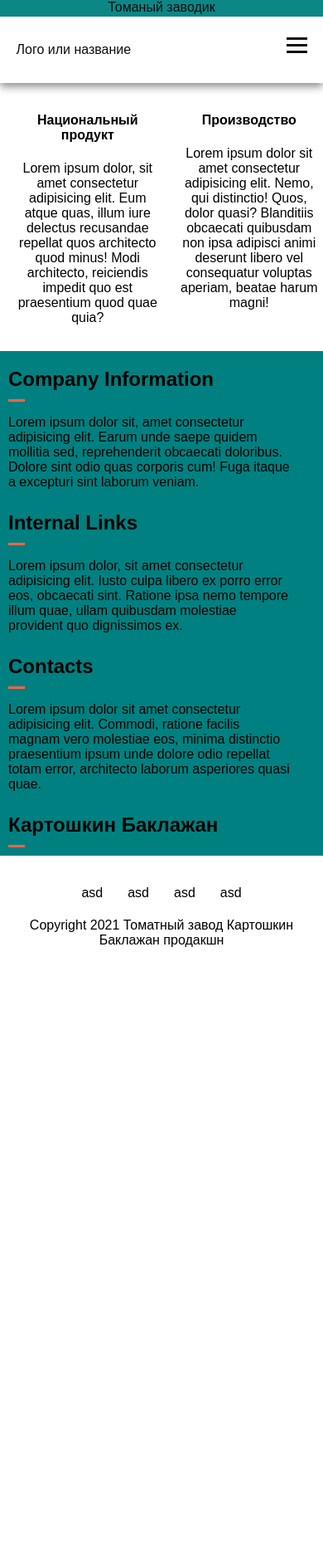
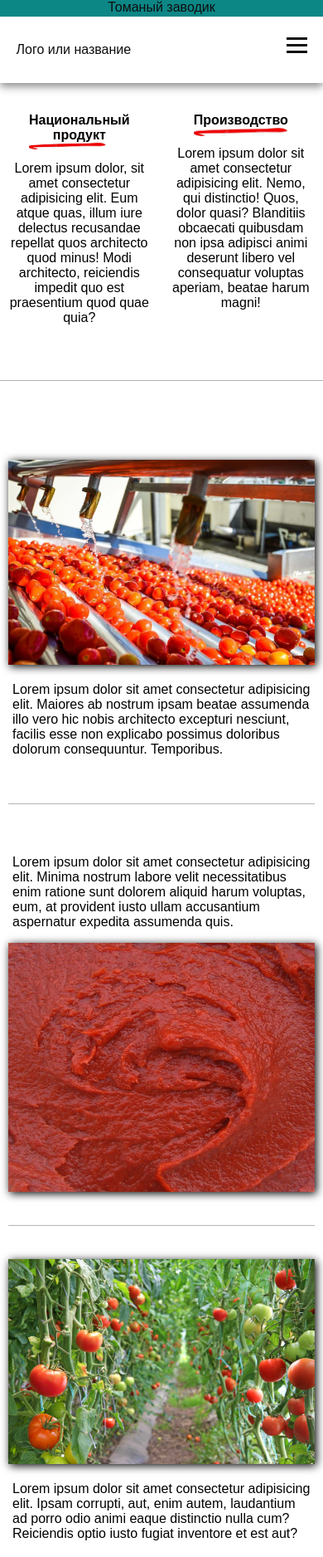
Before and after one commit to JkeeZander/tomato, a website: page public/index.html in a window 390 px wide. Shown: the top 1876 px of the page at 83% size. Before the commit the page ends 1157 px from the top, so only its background shows below. Drawn offline with Linux system fonts and the light colour scheme.

Commit message:
second commit

```diff
--- a/public/index.html
+++ b/public/index.html
@@ -40,12 +40,16 @@
     </nav>
     <main class="main-content">
       <div class="intro">
-        <div class="intro__container"></div>
+        <div class="intro__container">
+          <div class="intro__info"></div>
+        </div>
       </div>
       <div class="quality">
         <div class="quality__container">
           <div class="quality__info">
-            <h4 class="quality__info__header">Национальный продукт</h4>
+            <h4 class="quality__info__header">
+              <span>Национальный продукт</span>
+            </h4>
             <p class="quality__info__paragraph">
               Lorem ipsum dolor, sit amet consectetur adipisicing elit. Eum
               atque quas, illum iure delectus recusandae repellat quos
@@ -54,7 +58,7 @@
             </p>
           </div>
           <div class="quality__info">
-            <h4 class="quality__info__header">Производство</h4>
+            <h4 class="quality__info__header"><span>Производство</span></h4>
             <p class="quality__info__paragraph">
               Lorem ipsum dolor sit amet consectetur adipisicing elit. Nemo, qui
               distinctio! Quos, dolor quasi? Blanditiis obcaecati quibusdam non
@@ -64,11 +68,53 @@
           </div>
         </div>
       </div>
+
       <section class="info">
         <div class="info__container">
-          <div class="info__element"></div>
-          <div class="info__element"></div>
-          <div class="info__element"></div>
+          <div class="info__element">
+            <img src="imgs/tomato_water.jpg" alt="" class="info__image" />
+            <div class="info__text">
+              <h4 class="info__header"></h4>
+              <p class="info__paragraph">
+                Lorem ipsum dolor sit amet consectetur adipisicing elit. Maiores
+                ab nostrum ipsam beatae assumenda illo vero hic nobis architecto
+                excepturi nesciunt, facilis esse non explicabo possimus
+                doloribus dolorum consequuntur. Temporibus.
+              </p>
+            </div>
+          </div>
+          <div class="info__element">
+            <div class="info__text">
+              <h4 class="info__header"></h4>
+              <p class="info__paragraph">
+                Lorem ipsum dolor sit amet consectetur adipisicing elit. Minima
+                nostrum labore velit necessitatibus enim ratione sunt dolorem
+                aliquid harum voluptas, eum, at provident iusto ullam
+                accusantium aspernatur expedita assumenda quis.
+              </p>
+            </div>
+            <img
+              src="imgs/tomato_paste_factory.jpg"
+              alt=""
+              class="info__image"
+            />
+          </div>
+          <div class="info__element">
+            <img
+              src="imgs/istockphoto-936858616-612x612.jpg"
+              alt=""
+              class="info__image"
+            />
+            <div class="info__text">
+              <h4 class="info__header"></h4>
+              <p class="info__paragraph">
+                Lorem ipsum dolor sit amet consectetur adipisicing elit. Ipsam
+                corrupti, aut, enim autem, laudantium ad porro odio animi eaque
+                distinctio nulla cum? Reiciendis optio iusto fugiat inventore et
+                est aut?
+              </p>
+            </div>
+          </div>
         </div>
       </section>
     </main>
@@ -116,10 +162,10 @@
           <div class="footer__copyright__center">
             <div class="footer__copyright__links">
               <ul class="footer__links">
-                <li class="footer__element">asd</li>
-                <li class="footer__element">asd</li>
-                <li class="footer__element">asd</li>
-                <li class="footer__element">asd</li>
+                <li class="footer__element">Главная</li>
+                <li class="footer__element">Инвесторам</li>
+                <li class="footer__element">Контакты</li>
+                <li class="footer__element">О Компании</li>
               </ul>
             </div>
             <div class="footer__copyright__info">
--- a/public/style.css
+++ b/public/style.css
@@ -60,6 +60,18 @@ nav li {
 }
 nav a {
   text-decoration: none;
+  position: relative;
+}
+nav a:hover:after {
+  content: "";
+  position: absolute;
+  left: 0;
+  right: 0;
+  top: 100%;
+  height: 20px;
+  background: url(imgs/underline.jpg);
+  background-size: contain;
+  background-repeat: no-repeat;
 }
 ul {
   list-style: none;
@@ -88,7 +100,10 @@ ul {
 }
 .quality__container {
   margin: 0 auto;
+  margin-bottom: 50px;
   padding: 0 10px;
+  padding-bottom: 50px;
+  border-bottom: 1px solid rgb(180, 180, 180);
   display: flex;
   justify-content: space-between;
   width: 100%;
@@ -97,10 +112,60 @@ ul {
 .quality__info {
   text-align: center;
   padding: 0 10px;
+  max-width: 450px;
 }
+.quality__info__header span {
+  position: relative;
+}
+.quality__info__header span:after {
+  content: "";
+  position: absolute;
+  left: 0;
+  max-height: 15px;
+  right: 0;
+  top: 100%;
+  height: 20px;
+  background: url(imgs/underline.jpg);
+  background-size: contain;
+  background-repeat: no-repeat;
+}
+/* quality part end */
+
+/* Information part */
+.info {
+  padding: 10px 0;
+}
+.info__container {
+  display: flex;
+  flex-direction: column;
+  justify-content: space-between;
+  padding: 0 10px;
+}
+.info__element {
+  display: flex;
+  margin: 20px auto;
+  opacity: 1;
+  justify-content: space-between;
+  max-width: 1000px;
+  width: 100%;
+  padding-bottom: 40px;
+  border-bottom: 1px solid rgb(180, 180, 180);
+}
+.info__image {
+  max-height: 300px;
+  width: 100%;
+  margin: 0 5px;
+  box-shadow: 2px 2px 10px black;
+}
+.info__text {
+  max-width: 500px;
+  padding: 0 5px;
+}
+
 /*footer part*/
 .footer__summary {
-  background-color: teal;
+  background-color: rgb(226, 58, 28);
+  color: white;
 }
 .footer__summary__container {
   display: flex;
@@ -145,6 +210,7 @@ ul {
 /*footer part end*/
 
 @media (max-width: 660px) {
+  /*navbar responsive*/
   .navbar__mobilemenu {
     position: absolute;
     right: 5%;
@@ -174,6 +240,28 @@ ul {
   .navbar__menu .navbar__element {
     margin: 0;
   }
+  /*navbar responsive end*/
+  /* quality part responsive */
+  .quality__container {
+    padding-right: 0;
+    padding-left: 0;
+  }
+  /*quality part responsive end*/
+  /* info part responsive */
+  .info__element {
+    flex-direction: column;
+  }
+  .info__image {
+    margin: 0;
+  }
+  /*info part responsive end*/
+
+  /* footer part responsive */
+  .footer__element {
+    padding: 0 5px;
+  }
+  /*footer part responsive end*/
+
   /* making the menu toggle: */
   .navbar__mobilemenu.is-active .menu:nth-child(1) {
     transform: translateY(8px) rotate(45deg);
```
Also changed, not shown: public/imgs/underline.jpg (added), public/imgs/underline_img.jpg (added).
